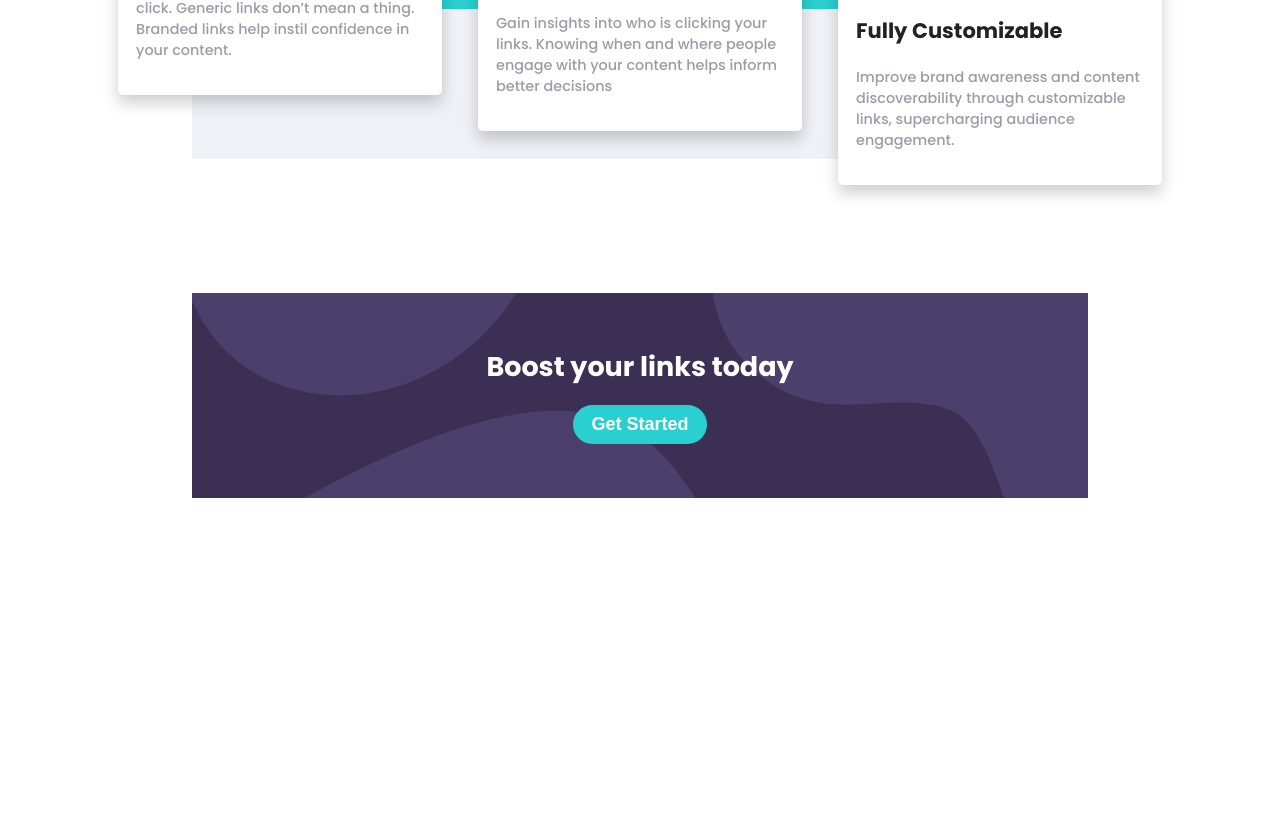
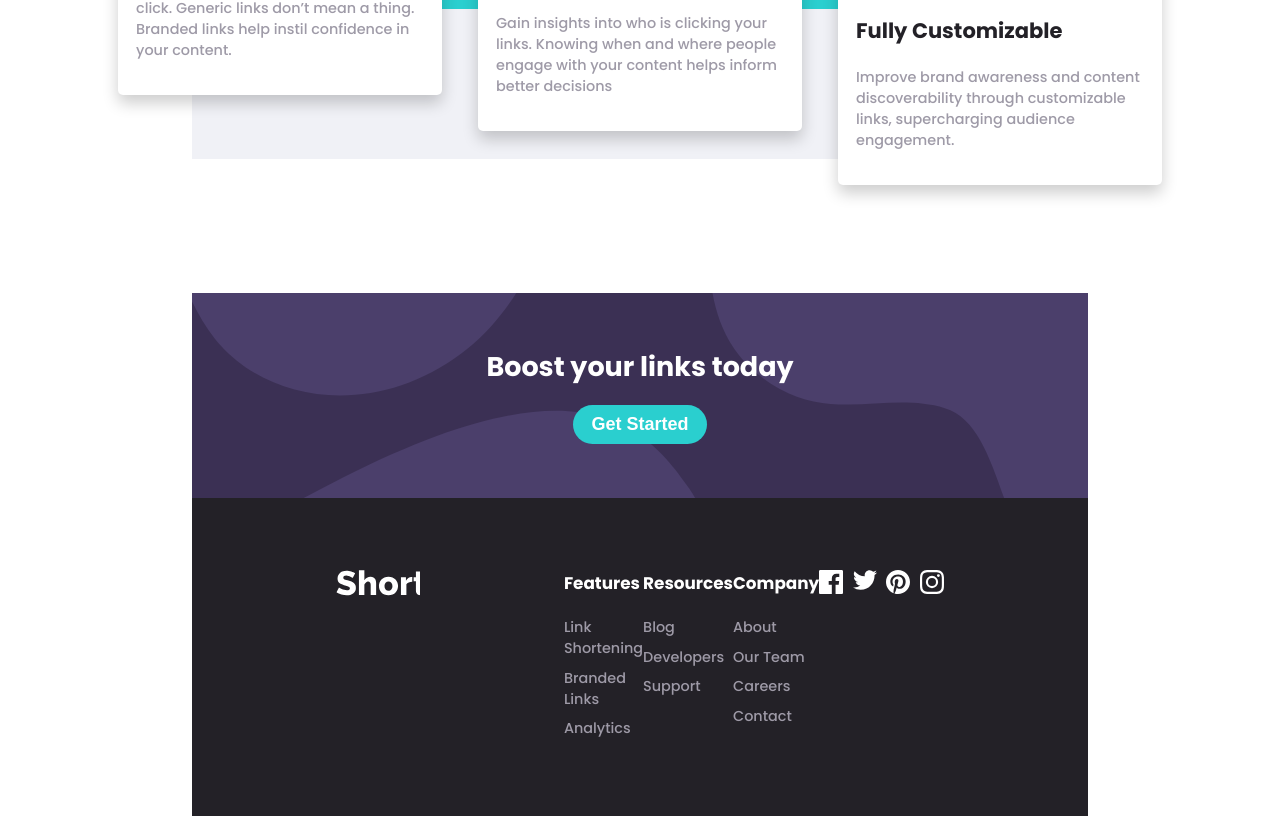
Before and after one commit to kirontoo/url-shortly, a React (Create React App) app: page / in a window 1280 px wide. Shown: the part 1433-2249 px from the top of the page. Before the commit the page ends 1931 px from the top, so only its background shows below. Built offline with nearby package versions, Linux system fonts and the light colour scheme.

Commit message:
Add footer component

```diff
--- a/src/Home/Home.tsx
+++ b/src/Home/Home.tsx
@@ -6,6 +6,7 @@ import { Banner } from 'components/Banner';
 import { UrlShortener } from 'components/UrlShortener';
 import { Stats } from 'components/Stats';
 import { BoostLinks } from 'components/BoostLinks';
+import { Footer } from 'components/Footer';
 
 export const Home = () => {
   return (
@@ -16,7 +17,7 @@ export const Home = () => {
       <UrlShortener />
       <Stats />
       <BoostLinks />
-      { /* <Footer /> */ }
+      <Footer />
     </div>
   )
 };
--- /dev/null
+++ b/src/components/Footer/Footer.scss
@@ -0,0 +1,62 @@
+@import 'styles/main';
+
+.footer {
+  background: $very-dark-violet;
+  color: #fff;
+  padding: 4em 8em;
+
+  svg#logo path {
+    fill: #fff;
+  }
+
+  #logo {
+    margin-right: 8em;
+  }
+
+
+  .footer__content {
+    @include flexbox();
+    @include flex-flow( row );
+    @include justify-content( space-between );
+  }
+
+  .footer__links {
+    font-size: 0.8em;
+    @include flexbox();
+    @include flex-flow( column );
+
+    .footer__link-title {
+      margin-bottom: 1em;
+    }
+
+    .footer__link {
+      color: $link-inactive;
+      text-decoration: none;
+      margin: 0.3em 0;
+
+      &:hover {
+        color: $link-active;
+      }
+    }
+  }
+
+  .footer__social-links {
+    @include flexbox();
+    @include flex-flow( row );
+    @include justify-content( space-between );
+    width: 10em;
+
+    a {
+      text-decoration: none;
+    }
+
+    svg.footer__social-icon path {
+      fill: #fff;
+
+      &:hover {
+        fill: $link-active;
+      }
+    }
+  }
+
+}
--- /dev/null
+++ b/src/components/Footer/Footer.tsx
@@ -0,0 +1,47 @@
+import React from 'react';
+import './Footer.scss';
+import { ReactComponent as Logo } from 'logo.svg';
+import { ReactComponent as FacebookIcon }  from './images/icon-facebook.svg';
+import { ReactComponent as TwitterIcon }  from './images/icon-twitter.svg';
+import { ReactComponent as PinterestIcon }  from './images/icon-pinterest.svg';
+import { ReactComponent as InstagramIcon }  from './images/icon-instagram.svg';
+
+// TODO: mock todo
+export const Footer = () => {
+  return (
+    <div className="footer">
+      <div className="footer__content">
+        <Logo id="logo"/>
+
+        <div className="footer__links">
+          <h3 className="footer__link-title">Features</h3>
+          <a href="#" className="footer__link">Link Shortening</a>
+          <a href="#" className="footer__link">Branded Links</a>
+          <a href="#" className="footer__link">Analytics</a>
+        </div>
+
+        <div className="footer__links">
+          <h3 className="footer__link-title">Resources</h3>
+          <a href="#" className="footer__link">Blog</a>
+          <a href="#" className="footer__link">Developers</a>
+          <a href="#" className="footer__link">Support</a>
+        </div>
+
+        <div className="footer__links">
+          <h3 className="footer__link-title">Company</h3>
+          <a href="#" className="footer__link">About</a>
+          <a href="#" className="footer__link">Our Team</a>
+          <a href="#" className="footer__link">Careers</a>
+          <a href="#" className="footer__link">Contact</a>
+        </div>
+
+        <div className="footer__social-links">
+          <a href="#"><FacebookIcon className="footer__social-icon"/></a>
+          <a href="#"> <TwitterIcon className="footer__social-icon"/> </a>
+          <a href="#"> <PinterestIcon className="footer__social-icon"/> </a>
+          <a href="#"> <InstagramIcon className="footer__social-icon"/> </a>
+        </div>
+      </div>
+    </div>
+  )
+};
--- /dev/null
+++ b/src/components/Footer/index.ts
@@ -0,0 +1 @@
+export { Footer } from './Footer';
```
